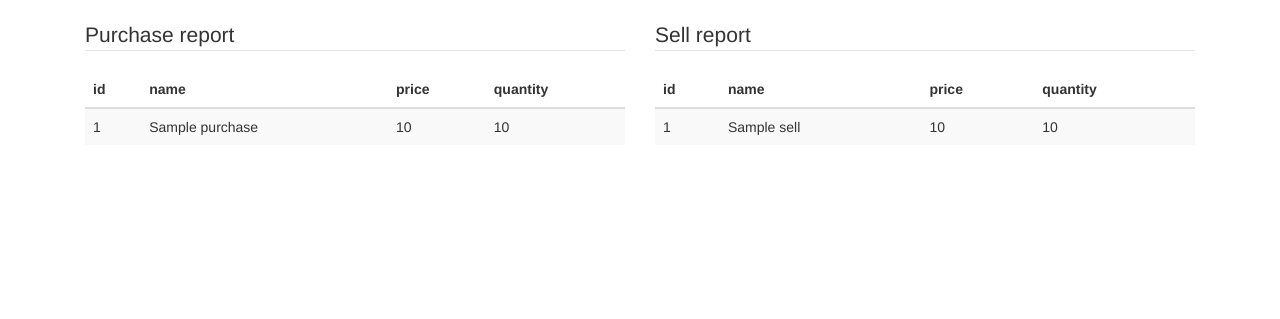
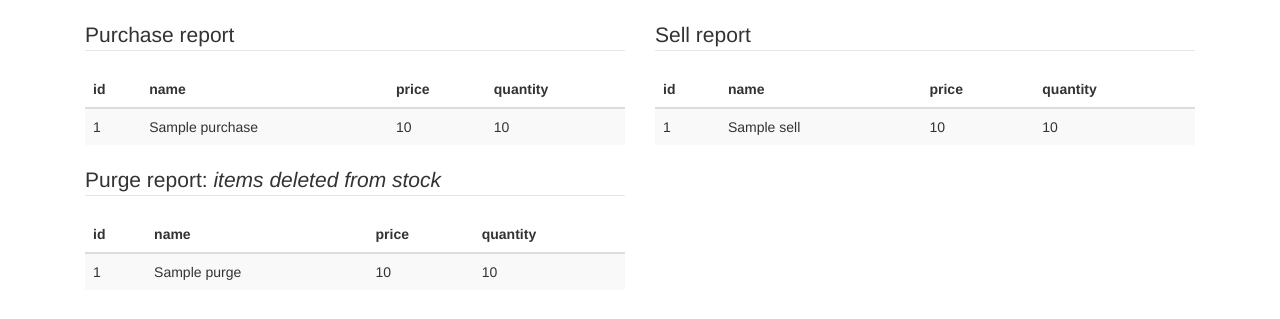
Before and after one commit to dann254/django-shop, a Django app: page /manager/reports/ in a window 1280 px wide. Shown: the part 51-370 px from the top of the page. Run offline with Django 3.2, Linux system fonts and the light colour scheme; tables that the repository leaves empty hold one stand-in row (values such as "Sample post"); some libraries are stand-ins or nearby versions.

Commit message:
added purge report

```diff
--- a/manager/models.py
+++ b/manager/models.py
@@ -32,3 +32,12 @@ class Sell(models.Model):
 
     def __str__(self):
         return self.name
+class Purge(models.Model):
+    name     = models.CharField(max_length=120)
+    price    = models.PositiveIntegerField()
+    quantity = models.PositiveIntegerField()
+    date_created = models.DateTimeField(auto_now_add=True)
+    date_updated = models.DateTimeField(auto_now=True)
+
+    def __str__(self):
+        return self.name
--- a/manager/views.py
+++ b/manager/views.py
@@ -4,7 +4,7 @@ from __future__ import unicode_literals
 from django.shortcuts import render
 from django.http import Http404
 from .forms import PurchaseForm
-from .models import Stock, Purchase, Sell
+from .models import Stock, Purchase, Sell, Purge
 
 # Create your views here.
 def addstock(request):
@@ -125,10 +125,16 @@ def Update(request, id):
 def Reports(request):
     pr = Purchase.objects.all()
     sl = Sell.objects.all()
-    return render(request, "report.html", {"pr":pr, "sl":sl})
+    pg = Purge.objects.all()
+    return render(request, "report.html", {"pr":pr, "sl":sl, "pg":pg})
 def Delete(request, id):
     try:
-        Stock.objects.get(id=id)
+        item = Stock.objects.get(id=id)
+        obj = Purge.objects.create(
+            name = item.name,
+            price = item.price,
+            quantity = item.quantity,
+        )
         Stock.objects.filter(id=id).delete()
         obj = Stock.objects.all()
         msg = "Item deleted"
--- a/templates/report.html
+++ b/templates/report.html
@@ -52,5 +52,29 @@
     </table>
   </div>
 
+  <div class="col-lg-6">
+    <legend>Purge report: <i>items deleted from stock</i>   </legend>
+    <table class="table table-striped">
+      <thead class="thead thead-inverse">
+        <tr>
+          <th>id</th>
+          <th>name</th>
+          <th>price</th>
+          <th>quantity</th>
+        </tr>
+      </thead>
+      <tbody>
+        {% for item in pg %}
+        <tr>
+          <td>{{item.id}}</td>
+          <td>{{item.name}}</td>
+          <td>{{item.price}}</td>
+          <td>{{item.quantity}}</td>
+        </tr>
+        {% endfor %}
+      </tbody>
+
+    </table>
+  </div>
 </div>
 {% endblock %}
```
